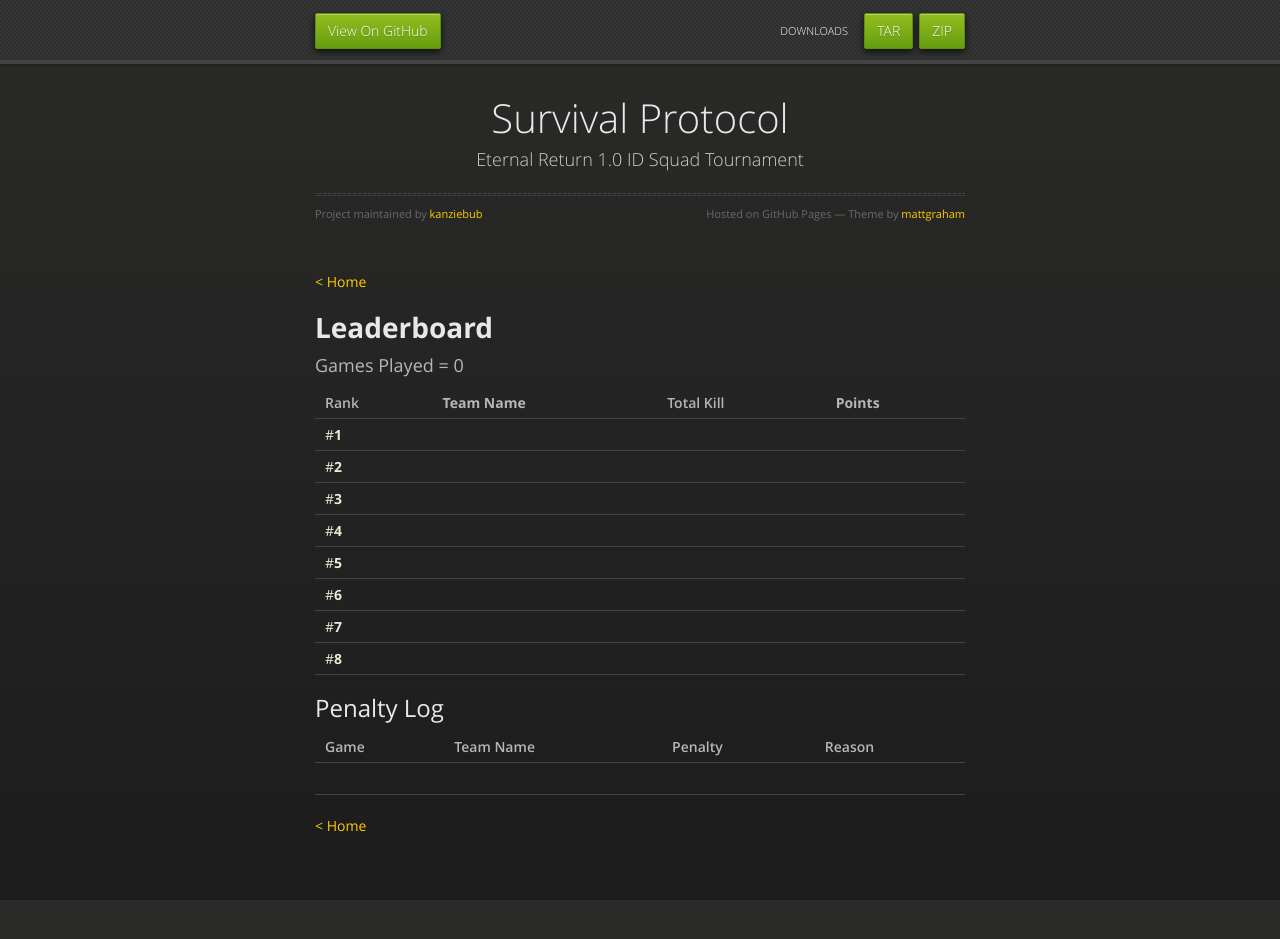
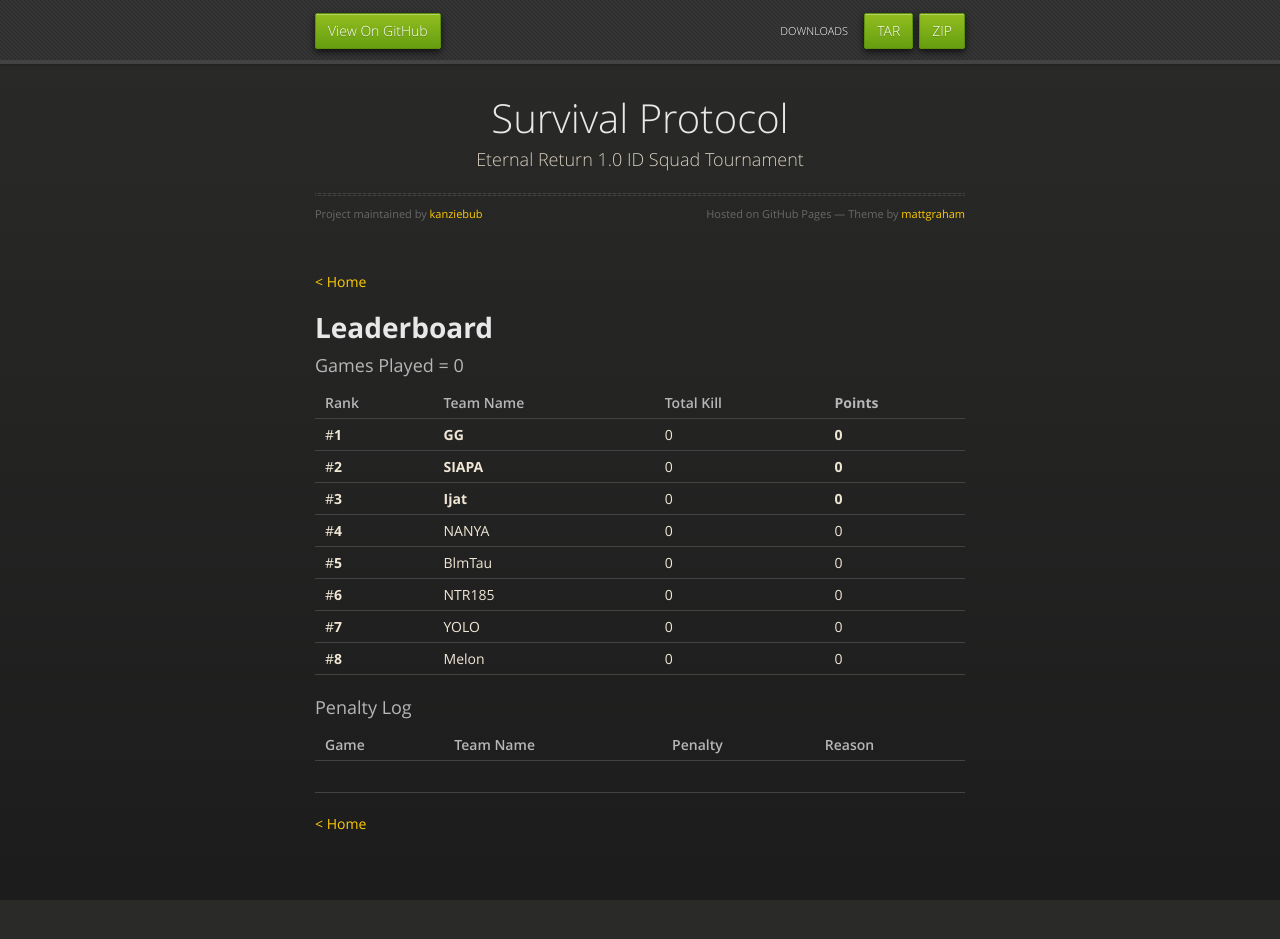
Before and after one commit to kanziebub/SurvivalProtocol, a Jekyll site: the page built from EPIC/04/finals.md, in a window 1280 px wide and 946 px high. Shown: the top 939 px of the window. Built offline with Jekyll 4.4.1, drawn with Linux system fonts in a browser that asks for light colours.

Commit message:
epic/s4/finals ready

```diff
--- a/EPIC/04/finals.md
+++ b/EPIC/04/finals.md
@@ -4,25 +4,28 @@ layout: default
 
 [< Home](https://kanziebub.github.io/SurvivalProtocol/)
 
+
 # **Leaderboard**
 
 ### Games Played = 0
 
-|  Rank  | **Team Name**         | Total Kill | **Points** |
+|  Rank  | Team Name             | Total Kill | **Points** |
 |:-------|:----------------------|:-----------|:-----------|
-| #**1** |                       |            |            |
-| #**2** |                       |            |            |
-| #**3** |                       |            |            |
-| #**4** |                       |            |            |
-| #**5** |                       |            |            |
-| #**6** |                       |            |            |
-| #**7** |                       |            |            |
-| #**8** |                       |            |            |
+| #**1** | **GG** | 0 | **0** |
+| #**2** | **SIAPA** | 0 | **0** |
+| #**3** | **Ijat** | 0 | **0** |
+| #**4** | NANYA | 0 | 0 |
+| #**5** | BlmTau | 0 | 0 |
+| #**6** | NTR185 | 0 | 0 |
+| #**7** | YOLO | 0 | 0 |
+| #**8** | Melon | 0 | 0 |
 
-## Penalty Log
+### Penalty Log
 
 |  Game  | Team Name | Penalty | Reason                |
 |:-------|:----------|:--------|:----------------------|
 |        |           |         |                       |
 
+
+
 [< Home](https://kanziebub.github.io/SurvivalProtocol/)
```
Also changed, not shown: leaderboard.py (+5 -5 lines).
